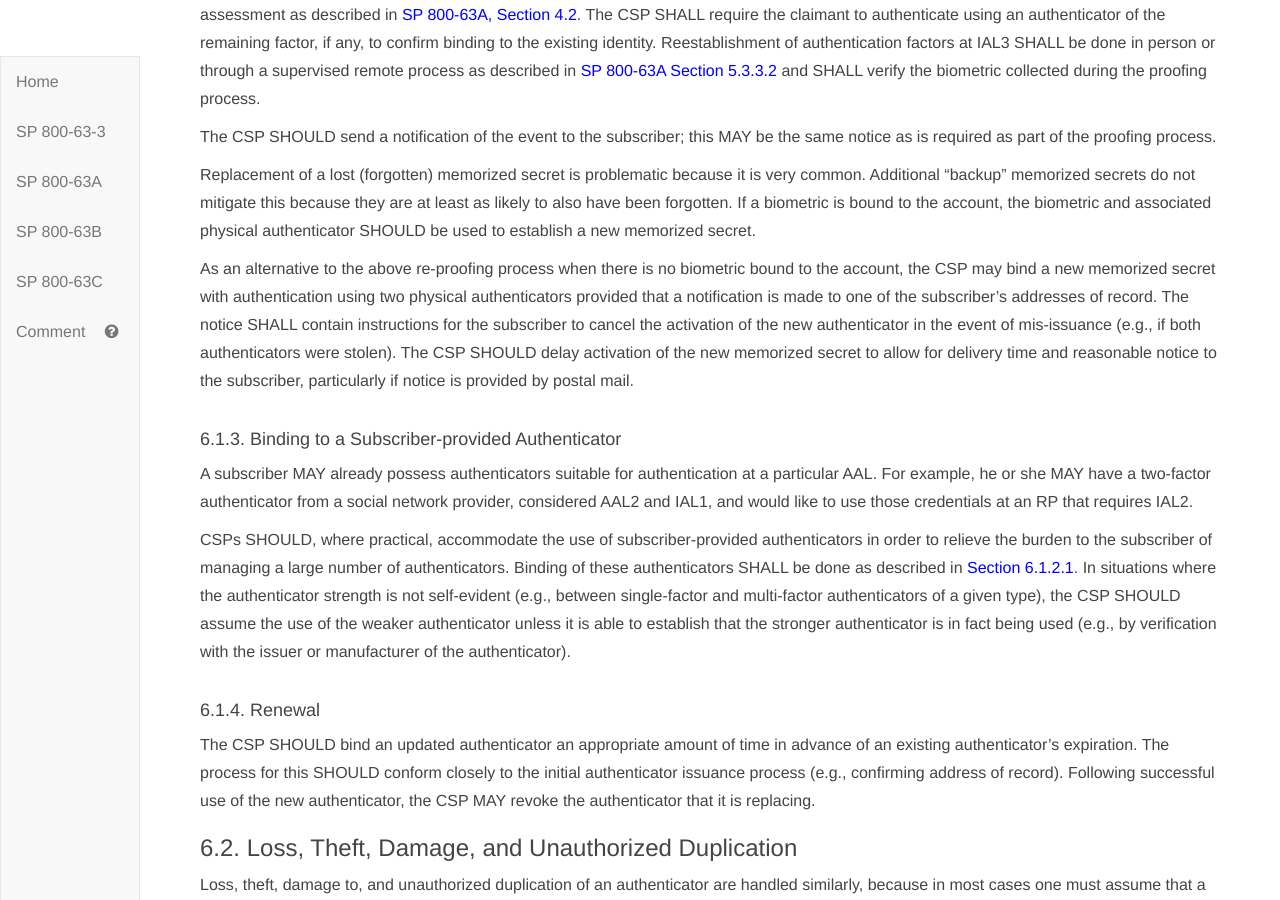
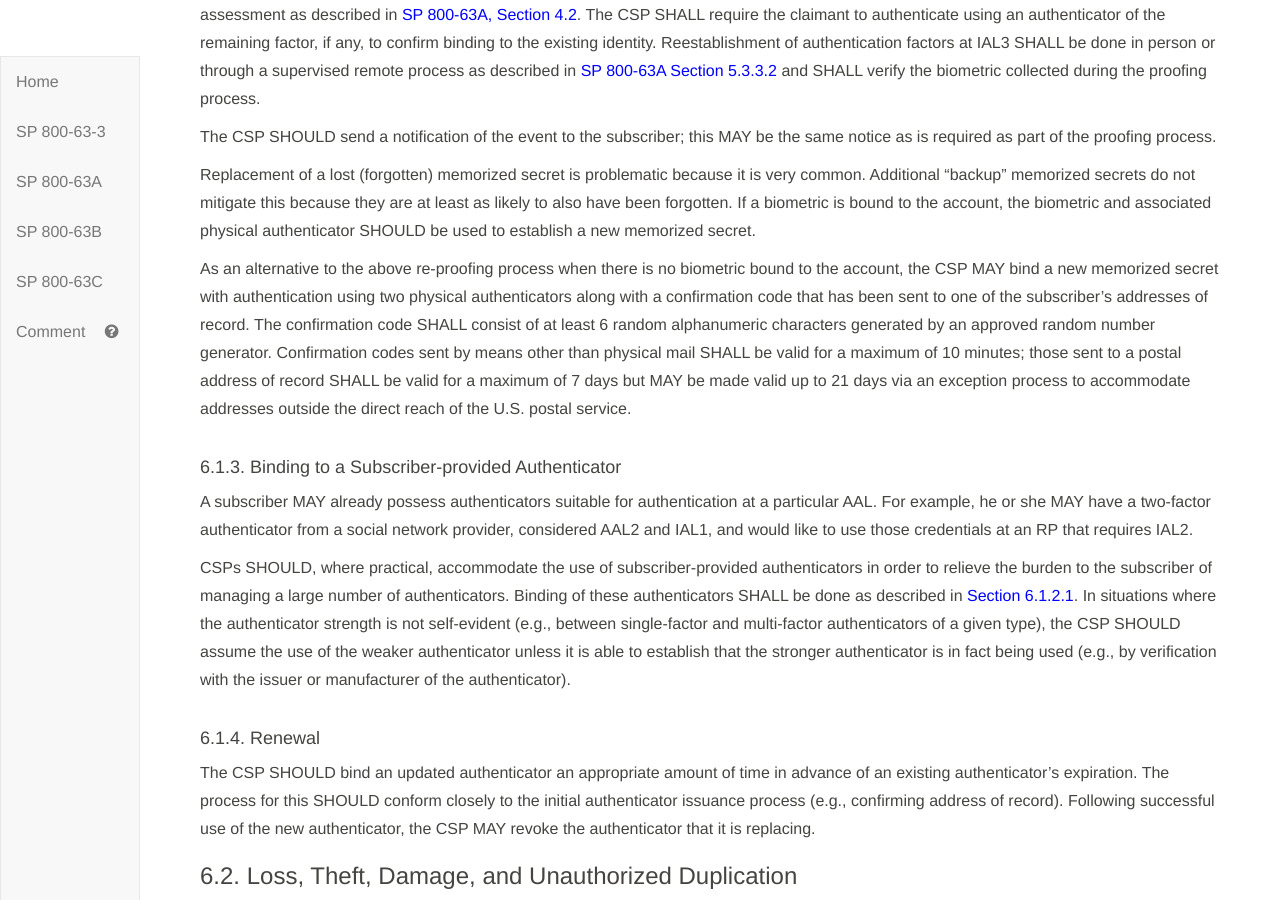
Before and after one commit to usnistgov/800-63-3, a Jekyll site: the page built from sp800-63b/sec6_lifecycle.md, in a window 1280 px wide and 900 px high, scrolled down 2358 px. Built offline with Jekyll 4.4.1, drawn with Linux system fonts in a browser that asks for light colours; our own code applies the rules of GitHub Pages for plain Markdown files.

Commit message:
Mods to memorized secret recovery process

```diff
--- a/sp800-63b/sec6_lifecycle.md
+++ b/sp800-63b/sec6_lifecycle.md
@@ -70,7 +70,7 @@ The CSP SHOULD send a notification of the event to the subscriber; this MAY be t
 
 Replacement of a lost (forgotten) memorized secret is problematic because it is very common. Additional "backup" memorized secrets do not mitigate this because they are at least as likely to also have been forgotten. If a biometric is bound to the account, the biometric and associated physical authenticator SHOULD be used to establish a new memorized secret.
 
-As an alternative to the above re-proofing process when there is no biometric bound to the account, the CSP may bind a new memorized secret with authentication using two physical authenticators provided that a notification is made to one of the subscriber's addresses of record. The notice SHALL contain instructions for the subscriber to cancel the activation of the new authenticator in the event of mis-issuance (e.g., if both authenticators were stolen). The CSP SHOULD delay activation of the new memorized secret to allow for delivery time and reasonable notice to the subscriber, particularly if notice is provided by postal mail.
+As an alternative to the above re-proofing process when there is no biometric bound to the account, the CSP MAY bind a new memorized secret with authentication using two physical authenticators along with a confirmation code that has been sent to one of the subscriber's addresses of record. The confirmation code SHALL consist of at least 6 random alphanumeric characters generated by an approved random number generator. Confirmation codes sent by means other than physical mail SHALL be valid for a maximum of 10 minutes; those sent to a postal address of record SHALL be valid for a maximum of 7 days but MAY be made valid up to 21 days via an exception process to accommodate addresses outside the direct reach of the U.S. postal service.
 
 #### 6.1.3. Binding to a Subscriber-provided Authenticator
 
```
